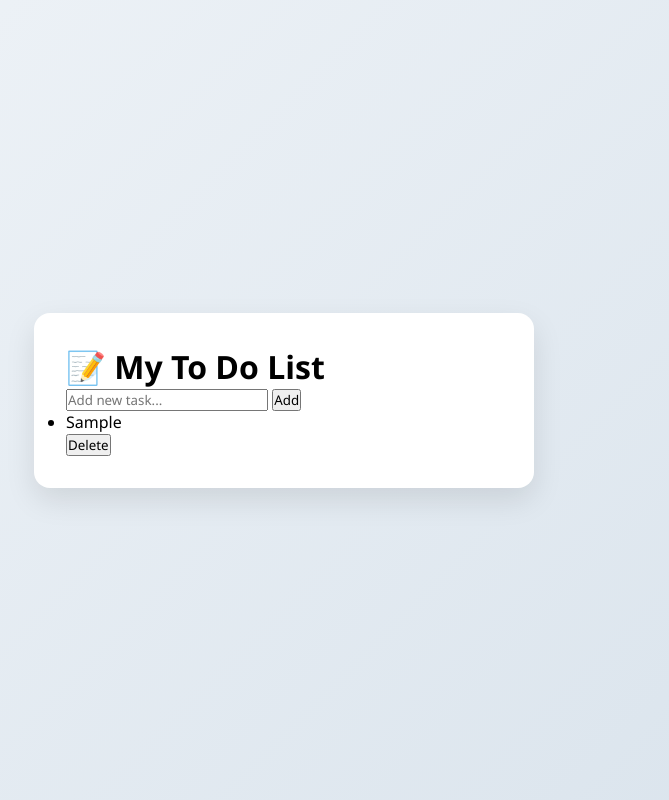
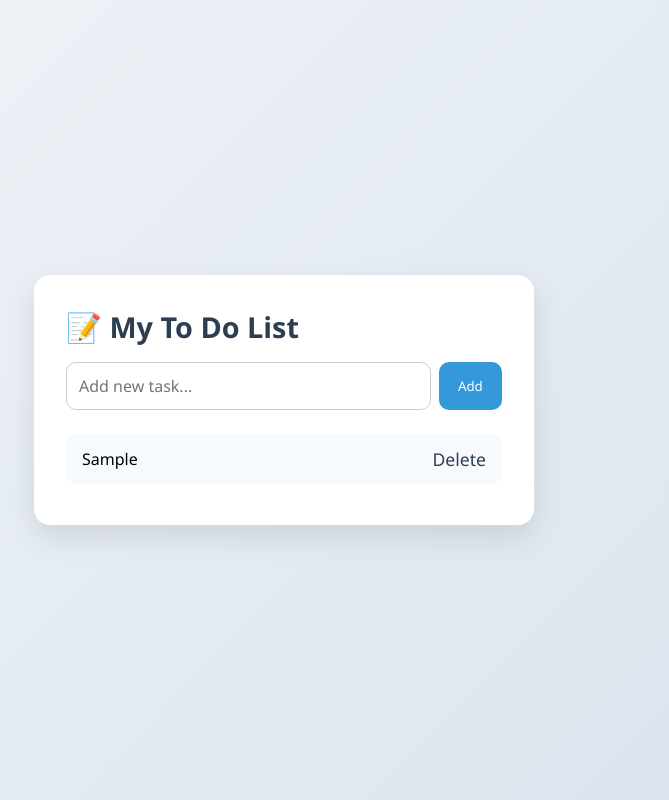
Before and after one commit to Inadaptados/2025-3-Javascript, a plain HTML site: page 02.Clases/todo-list/index.html in a window 1280 px wide. Both pictures are taken after typing "Sample" into the empty fields and a click on the button "Add". Shown: the whole page, without its empty margins (356-1025 px from the left). Drawn offline with Linux system fonts and the light colour scheme.

Commit message:
update styles

```diff
--- a/02.Clases/todo-list/styles.css
+++ b/02.Clases/todo-list/styles.css
@@ -21,6 +21,74 @@ body {
   border-radius: 16px;
   box-shadow: 0 12px 30px rgba(0, 0, 0, 0.1);
 }
+
+h1 {
+  color: #2c3e50;
+  margin-bottom: 1rem;
+  font-size: 1.8rem;
+}
+
+.todo-input {
+  display: flex;
+  gap: 0.5rem;
+  margin-bottom: 1.5rem;
+}
+
+.todo-input input {
+  flex: 1;
+  padding: 0.75rem;
+  border-radius: 10px;
+  border: 1px solid #ccc;
+  font-size: 1rem;
+}
+
+.todo-input button {
+  padding: 0.75rem 1.2rem;
+  background-color: #3498db;
+  color: white;
+  border: none;
+  border-radius: 10px;
+  cursor: pointer;
+  transition: background 0.3s;
+}
+
+.todo-input button:hover {
+  background-color: #2980b9;
+}
+
+ul#taskList {
+  list-style: none;
+  text-align: left;
+}
+
+ul#taskList li {
+  background-color: #f7fafc;
+  padding: 0.8rem 1rem;
+  margin-bottom: 0.6rem;
+  border-radius: 10px;
+  display: flex;
+  justify-content: space-between;
+  align-items: center;
+}
+
+ul#taskList li:hover {
+  background-color: #e3f2fd;
+  cursor: pointer;
+}
+
+.task-buttons button {
+  background: none;
+  border: none;
+  cursor: pointer;
+  font-size: 1.1rem;
+  margin-left: 0.5rem;
+  color: #2c3e50;
+}
+
+.task-buttons button:hover {
+  color: #e74c3c;
+}
+
 .task-complete {
   text-decoration: line-through;
   color: #999;
```
